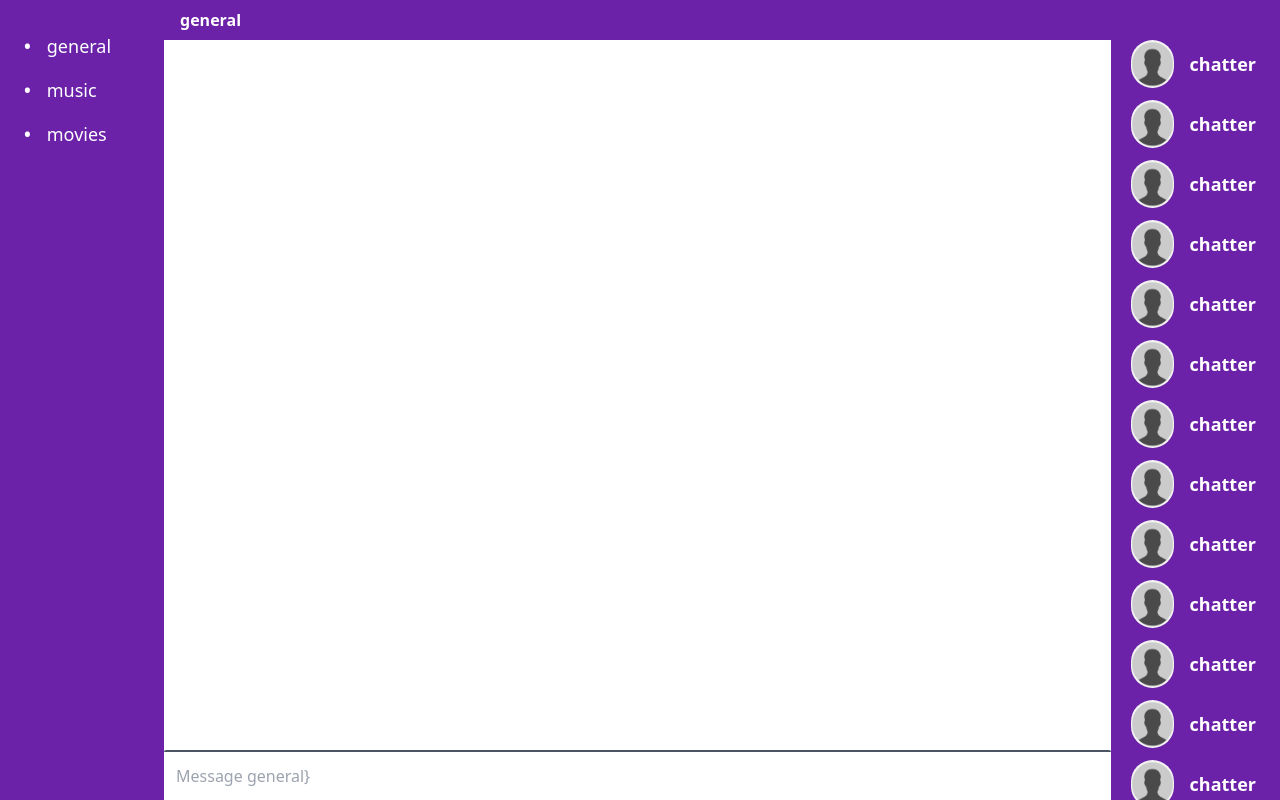
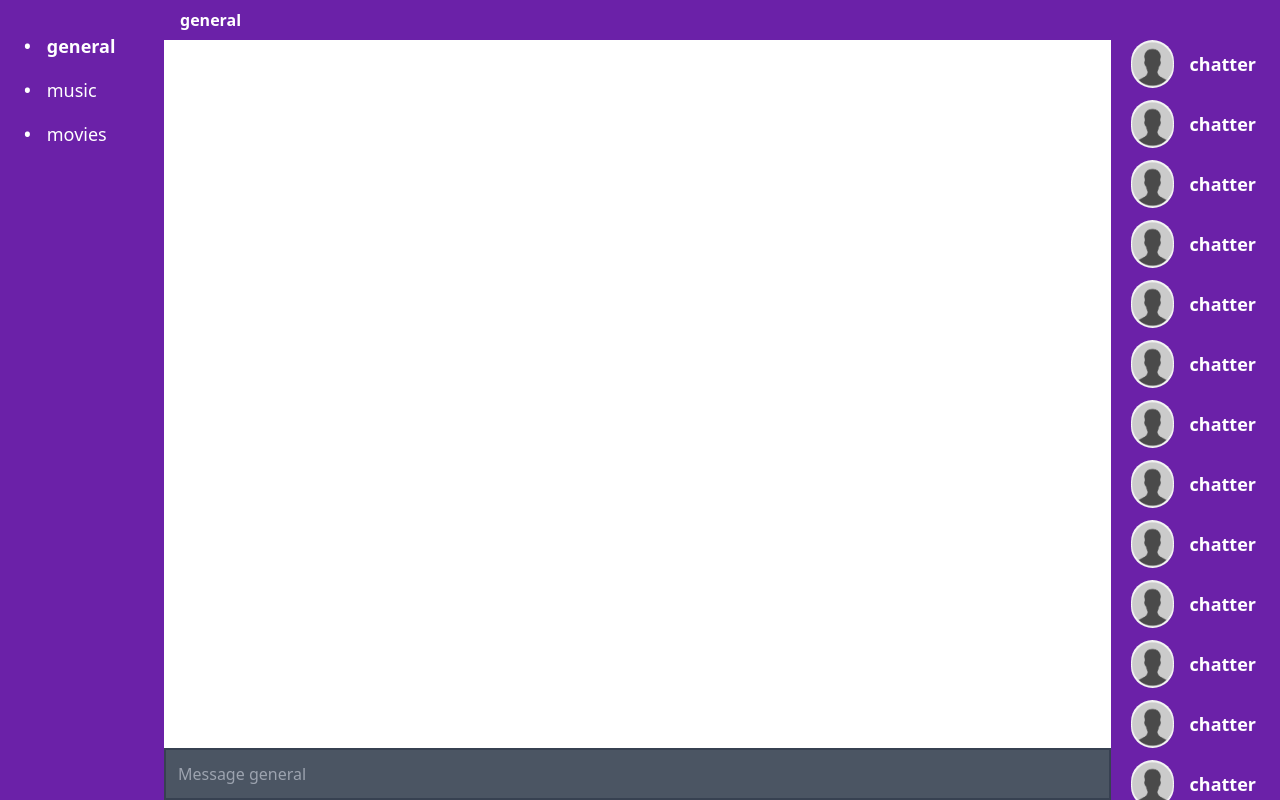
Before and after one commit to Izarothy/chatting-app, a Next.js app: page / in a window 1280 px wide. Built offline with nearby package versions, Linux system fonts and the light colour scheme.

Commit message:
Automatically scroll down messages, fix channel id

```diff
--- a/components/Message.tsx
+++ b/components/Message.tsx
@@ -13,15 +13,20 @@
   const hour = messageDate.getHours();
   const minute = messageDate.getMinutes();
 
+  const messageRef = React.useRef<HTMLInputElement>(null);
+  if (messageRef && messageRef.current) {
+    messageRef.current.scrollIntoView();
+  }
+
   return (
-    <div className="flex flex-col gap-2">
+    <div className="flex flex-col gap-2" ref={messageRef}>
       <div className="flex gap-3">
         <span className="font-semibold">{message.author.name}</span>
         <span>
           {day}/{month}/{year} {hour}:{minute}
         </span>
       </div>
-      {message.content}
+      z{message.content}
     </div>
   );
 };
--- a/components/MessageInput.tsx
+++ b/components/MessageInput.tsx
@@ -34,9 +34,9 @@
   return (
     <form onSubmit={handleSubmit(sendMessage)}>
       <input
-        className="rounded-sm p-3 w-full border-t-2 border-gray-600 outline-none"
+        className="p-3 w-full border-2 border-gray-700 bg-gray-600 outline-none text-gray-100"
         type="text"
-        placeholder={`Message ${currentChannel.name}}`}
+        placeholder={`Message ${currentChannel.name}`}
         {...register('content')}
       />
     </form>
--- a/lib/currentChannelSlice.ts
+++ b/lib/currentChannelSlice.ts
@@ -6,7 +6,7 @@
   name: 'currentChannel',
   initialState: {
     value: {
-      id: 0,
+      id: 100,
       name: 'general',
     },
   },
```
